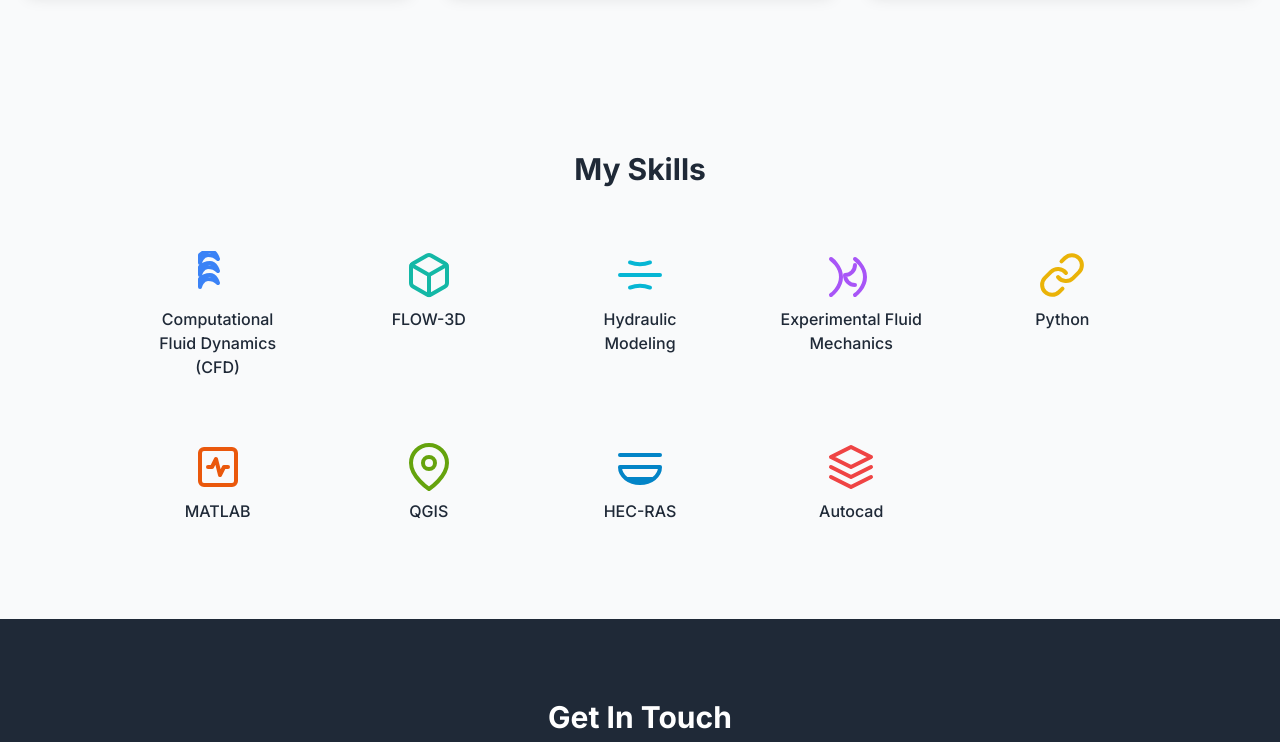
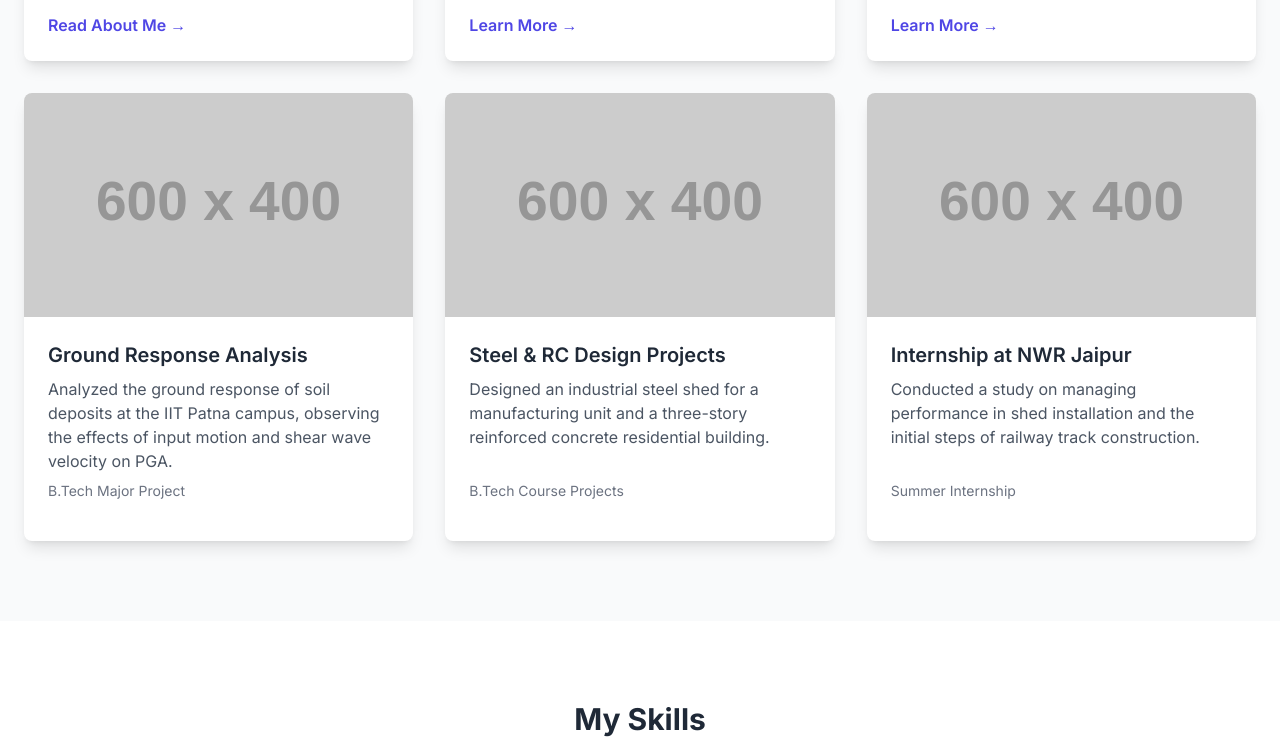
Before and after one commit to sunilkumardhayal/sunilkumardhayal.github.io, a plain HTML site: page index.html in a window 1280 px wide. Shown: the part 2958-3700 px from the top of the page. Drawn offline with nearby package versions, Linux system fonts and the light colour scheme; placeholder pictures from the web are drawn by us.

Commit message:
Update index.html

```diff
--- a/index.html
+++ b/index.html
@@ -116,6 +116,14 @@
                         <p class="text-base font-normal text-gray-600">RBSE</p>
                         <time class="block mt-1 text-sm font-normal leading-none text-gray-500">2012 - 2013</time>
                     </div>
+                    <div class="ml-8">
+                        <span class="absolute flex items-center justify-center w-8 h-8 bg-indigo-500 rounded-full -left-4 ring-8 ring-white">
+                           <svg class="w-4 h-4 text-white" xmlns="http://www.w3.org/2000/svg" viewBox="0 0 24 24" fill="currentColor"><path d="M12 2L1 9l4 2.18v6.32L12 22l7-4.5V11.18L23 9 12 2zm0 3.64L18.42 9 12 12.36 5.58 9 12 5.64zM17 17.27l-5 2.73-5-2.73v-4.54l5 2.73 5-2.73v4.54z"></path></svg>
+                        </span>
+                        <h3 class="text-xl font-semibold text-gray-900">Secondary Examination</h3>
+                        <p class="text-base font-normal text-gray-600">RBSE</p>
+                        <time class="block mt-1 text-sm font-normal leading-none text-gray-500">2010 - 2011</time>
+                    </div>
                 </div>
             </div>
         </section>
@@ -158,7 +166,6 @@
                 <h2 class="text-3xl font-bold text-center mb-12">My Research & Projects</h2>
                 <div class="grid grid-cols-1 md:grid-cols-2 lg:grid-cols-3 gap-8">
 
-                    <!-- PhD Research Project -->
                     <div class="bg-white rounded-lg shadow-lg overflow-hidden transform hover:-translate-y-2 transition duration-300 flex flex-col">
                         <img src="https://placehold.co/600x400/F59E0B/FFFFFF?text=PhD+Research" alt="PhD Research Project" class="w-full h-56 object-cover" onerror="this.onerror=null;this.src='https://placehold.co/600x400/F59E0B/FFFFFF?text=Image';">
                         <div class="p-6 flex flex-col flex-grow">
@@ -171,7 +178,6 @@
                         </div>
                     </div>
 
-                    <!-- C-NARMADA Project -->
                     <div class="bg-white rounded-lg shadow-lg overflow-hidden transform hover:-translate-y-2 transition duration-300 flex flex-col">
                         <img src="https://placehold.co/600x400/3B82F6/FFFFFF?text=C-NARMADA" alt="C-NARMADA Project" class="w-full h-56 object-cover" onerror="this.onerror=null;this.src='https://placehold.co/600x400/3B82F6/FFFFFF?text=Image';">
                         <div class="p-6 flex flex-col flex-grow">
@@ -184,7 +190,6 @@
                         </div>
                     </div>
 
-                    <!-- Water4Change Project -->
                     <div class="bg-white rounded-lg shadow-lg overflow-hidden transform hover:-translate-y-2 transition duration-300 flex flex-col">
                         <img src="https://placehold.co/600x400/10B981/FFFFFF?text=Water4Change" alt="Water4Change Project" class="w-full h-56 object-cover" onerror="this.onerror=null;this.src='https://placehold.co/600x400/10B981/FFFFFF?text=Image';">
                         <div class="p-6 flex flex-col flex-grow">
@@ -197,48 +202,71 @@
                         </div>
                     </div>
 
+                    <div class="bg-white rounded-lg shadow-lg overflow-hidden transform hover:-translate-y-2 transition duration-300 flex flex-col">
+                        <img src="https://placehold.co/600x400/6D28D9/FFFFFF?text=B.Tech+Project" alt="B.Tech Project" class="w-full h-56 object-cover" onerror="this.onerror=null;this.src='https://placehold.co/600x400/6D28D9/FFFFFF?text=Image';">
+                        <div class="p-6 flex flex-col flex-grow">
+                            <h3 class="text-xl font-semibold mb-2">Ground Response Analysis</h3>
+                            <p class="text-gray-600 mb-2 flex-grow">Analyzed the ground response of soil deposits at the IIT Patna campus, observing the effects of input motion and shear wave velocity on PGA.</p>
+                            <p class="text-sm text-gray-500 mb-4">B.Tech Major Project</p>
+                        </div>
+                    </div>
+
+                    <div class="bg-white rounded-lg shadow-lg overflow-hidden transform hover:-translate-y-2 transition duration-300 flex flex-col">
+                        <img src="https://placehold.co/600x400/D97706/FFFFFF?text=B.Tech+Project" alt="B.Tech Project" class="w-full h-56 object-cover" onerror="this.onerror=null;this.src='https://placehold.co/600x400/D97706/FFFFFF?text=Image';">
+                        <div class="p-6 flex flex-col flex-grow">
+                            <h3 class="text-xl font-semibold mb-2">Steel & RC Design Projects</h3>
+                            <p class="text-gray-600 mb-2 flex-grow">Designed an industrial steel shed for a manufacturing unit and a three-story reinforced concrete residential building.</p>
+                            <p class="text-sm text-gray-500 mb-4">B.Tech Course Projects</p>
+                        </div>
+                    </div>
+
+                    <div class="bg-white rounded-lg shadow-lg overflow-hidden transform hover:-translate-y-2 transition duration-300 flex flex-col">
+                        <img src="https://placehold.co/600x400/059669/FFFFFF?text=Internship" alt="Internship Project" class="w-full h-56 object-cover" onerror="this.onerror=null;this.src='https://placehold.co/600x400/059669/FFFFFF?text=Image';">
+                        <div class="p-6 flex flex-col flex-grow">
+                            <h3 class="text-xl font-semibold mb-2">Internship at NWR Jaipur</h3>
+                            <p class="text-gray-600 mb-2 flex-grow">Conducted a study on managing performance in shed installation and the initial steps of railway track construction.</p>
+                            <p class="text-sm text-gray-500 mb-4">Summer Internship</p>
+                        </div>
+                    </div>
+
                 </div>
             </div>
         </section>
 
         <!-- Skills Section -->
-        <section id="skills" class="py-20 bg-gray-50">
+        <section id="skills" class="py-20 bg-white">
             <div class="container mx-auto px-6">
                 <h2 class="text-3xl font-bold text-center mb-12">My Skills</h2>
-                <div class="max-w-5xl mx-auto grid grid-cols-2 sm:grid-cols-4 lg:grid-cols-5 gap-8 text-center">
-                    <div class="flex flex-col items-center p-4 rounded-lg hover:bg-white hover:shadow-md transition duration-300">
+                <div class="max-w-5xl mx-auto grid grid-cols-2 sm:grid-cols-3 md:grid-cols-4 gap-8 text-center">
+                    <div class="flex flex-col items-center p-4 rounded-lg hover:bg-gray-100 transition duration-300">
                         <svg class="w-12 h-12 mb-2 text-blue-500" xmlns="http://www.w3.org/2000/svg" viewBox="0 0 24 24" fill="none" stroke="currentColor" stroke-width="2" stroke-linecap="round" stroke-linejoin="round"><path d="M3 6s1-4 4-4 5 2 5 2-1-4-4-4-5 2-5 2z"/><path d="M3 12s1-4 4-4 5 2 5 2-1-4-4-4-5 2-5 2z"/><path d="M3 18s1-4 4-4 5 2 5 2-1-4-4-4-5 2-5 2z"/></svg>
                         <span class="font-medium">Computational Fluid Dynamics (CFD)</span>
                     </div>
-                    <div class="flex flex-col items-center p-4 rounded-lg hover:bg-white hover:shadow-md transition duration-300">
+                    <div class="flex flex-col items-center p-4 rounded-lg hover:bg-gray-100 transition duration-300">
                         <svg class="w-12 h-12 mb-2 text-teal-500" xmlns="http://www.w3.org/2000/svg" viewBox="0 0 24 24" fill="none" stroke="currentColor" stroke-width="2" stroke-linecap="round" stroke-linejoin="round"><path d="M21 16V8a2 2 0 0 0-1-1.73l-7-4a2 2 0 0 0-2 0l-7 4A2 2 0 0 0 3 8v8a2 2 0 0 0 1 1.73l7 4a2 2 0 0 0 2 0l7-4A2 2 0 0 0 21 16z"/><polyline points="3.27 6.96 12 12.01 20.73 6.96"/><line x1="12" y1="22.08" x2="12" y2="12"/></svg>
                         <span class="font-medium">FLOW-3D</span>
                     </div>
-                    <div class="flex flex-col items-center p-4 rounded-lg hover:bg-white hover:shadow-md transition duration-300">
+                    <div class="flex flex-col items-center p-4 rounded-lg hover:bg-gray-100 transition duration-300">
                          <svg class="w-12 h-12 mb-2 text-cyan-500" xmlns="http://www.w3.org/2000/svg" viewBox="0 0 24 24" fill="none" stroke="currentColor" stroke-width="2" stroke-linecap="round" stroke-linejoin="round"><path d="M2 12h20M7 18.27a14.28 14.28 0 0 1 10 0M7 5.73a14.28 14.28 0 0 0 10 0"/></svg>
                         <span class="font-medium">Hydraulic Modeling</span>
                     </div>
-                    <div class="flex flex-col items-center p-4 rounded-lg hover:bg-white hover:shadow-md transition duration-300">
-                        <svg class="w-12 h-12 mb-2 text-purple-500" xmlns="http://www.w3.org/2000/svg" viewBox="0 0 24 24" fill="none" stroke="currentColor" stroke-width="2" stroke-linecap="round" stroke-linejoin="round"><path d="M2 22s5-3.5 5-9-5-9-5-9m12 18s5-3.5 5-9-5-9-5-9"/><path d="M9 12a5 5 0 0 0 5-5m0 10a5 5 0 0 1-5-5"/></svg>
-                        <span class="font-medium">Experimental Fluid Mechanics</span>
-                    </div>
-                     <div class="flex flex-col items-center p-4 rounded-lg hover:bg-white hover:shadow-md transition duration-300">
+                     <div class="flex flex-col items-center p-4 rounded-lg hover:bg-gray-100 transition duration-300">
                         <svg class="w-12 h-12 mb-2 text-yellow-500" xmlns="http://www.w3.org/2000/svg" viewBox="0 0 24 24" fill="none" stroke="currentColor" stroke-width="2" stroke-linecap="round" stroke-linejoin="round"><path d="M10 13a5 5 0 0 0 7.54.54l3-3a5 5 0 0 0-7.07-7.07l-1.72 1.72"/><path d="M14 11a5 5 0 0 0-7.54-.54l-3 3a5 5 0 0 0 7.07 7.07l1.72-1.72"/></svg>
                         <span class="font-medium">Python</span>
                     </div>
-                    <div class="flex flex-col items-center p-4 rounded-lg hover:bg-white hover:shadow-md transition duration-300">
+                    <div class="flex flex-col items-center p-4 rounded-lg hover:bg-gray-100 transition duration-300">
                         <svg class="w-12 h-12 mb-2 text-orange-600" xmlns="http://www.w3.org/2000/svg" viewBox="0 0 24 24" fill="none" stroke="currentColor" stroke-width="2" stroke-linecap="round" stroke-linejoin="round"><rect x="3" y="3" width="18" height="18" rx="2" ry="2"/><path d="M7 12h2l2-4 2 8 2-4h2"/></svg>
                         <span class="font-medium">MATLAB</span>
                     </div>
-                    <div class="flex flex-col items-center p-4 rounded-lg hover:bg-white hover:shadow-md transition duration-300">
+                    <div class="flex flex-col items-center p-4 rounded-lg hover:bg-gray-100 transition duration-300">
                          <svg class="w-12 h-12 mb-2 text-lime-600" xmlns="http://www.w3.org/2000/svg" viewBox="0 0 24 24" fill="none" stroke="currentColor" stroke-width="2" stroke-linecap="round" stroke-linejoin="round"><path d="M21 10c0 7-9 13-9 13s-9-6-9-13a9 9 0 0 1 18 0z"/><circle cx="12" cy="10" r="3"/></svg>
                         <span class="font-medium">QGIS</span>
                     </div>
-                    <div class="flex flex-col items-center p-4 rounded-lg hover:bg-white hover:shadow-md transition duration-300">
+                    <div class="flex flex-col items-center p-4 rounded-lg hover:bg-gray-100 transition duration-300">
                         <svg class="w-12 h-12 mb-2 text-sky-600" xmlns="http://www.w3.org/2000/svg" viewBox="0 0 24 24" fill="none" stroke="currentColor" stroke-width="2" stroke-linecap="round" stroke-linejoin="round"><path d="M2 6L22 6"/><path d="M4 12h16"/><path d="M6 18h12"/><path d="M2 12c0 4.418 4.477 8 10 8s10-3.582 10-8H2z"/></svg>
                         <span class="font-medium">HEC-RAS</span>
                     </div>
-                    <div class="flex flex-col items-center p-4 rounded-lg hover:bg-white hover:shadow-md transition duration-300">
+                    <div class="flex flex-col items-center p-4 rounded-lg hover:bg-gray-100 transition duration-300">
                         <svg class="w-12 h-12 mb-2 text-red-500" xmlns="http://www.w3.org/2000/svg" viewBox="0 0 24 24" fill="none" stroke="currentColor" stroke-width="2" stroke-linecap="round" stroke-linejoin="round"><path d="M12 2L2 7l10 5 10-5-10-5z"/><path d="M2 17l10 5 10-5"/><path d="M2 12l10 5 10-5"/></svg>
                         <span class="font-medium">Autocad</span>
                     </div>
```
